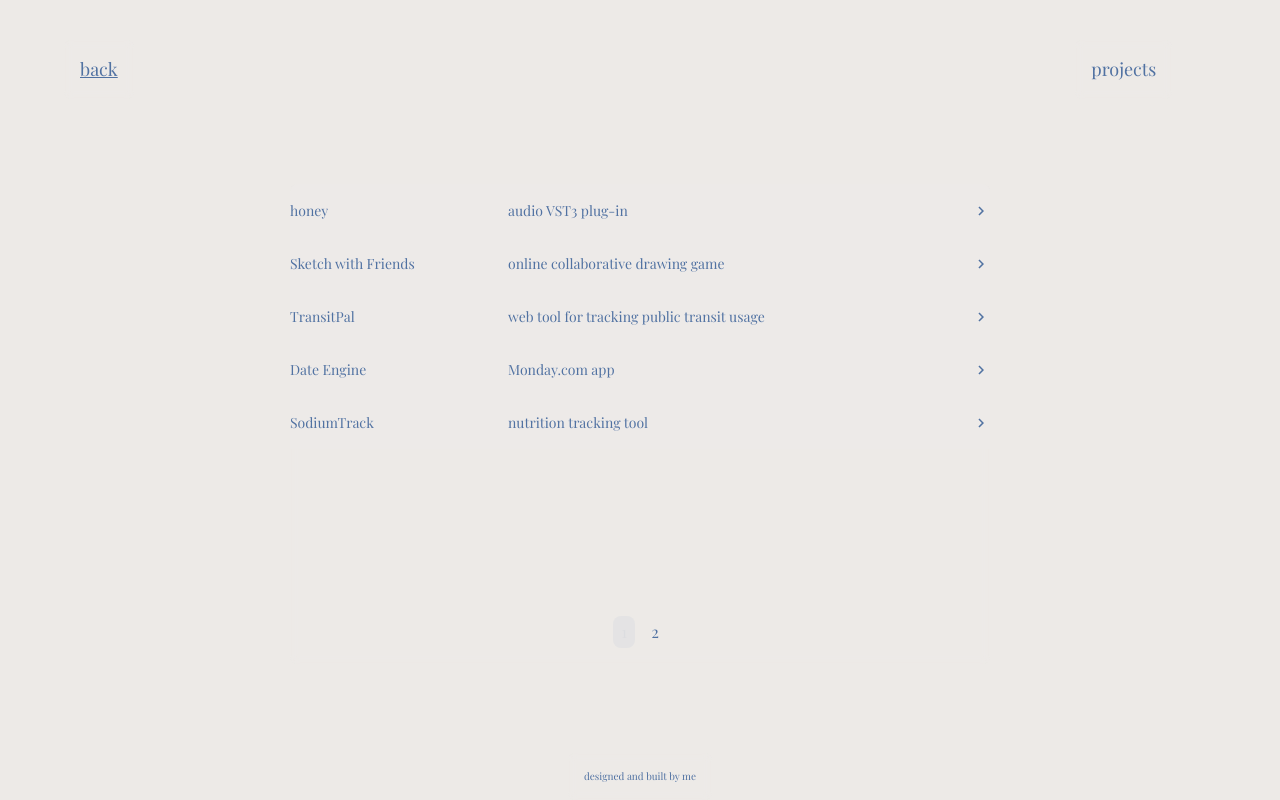
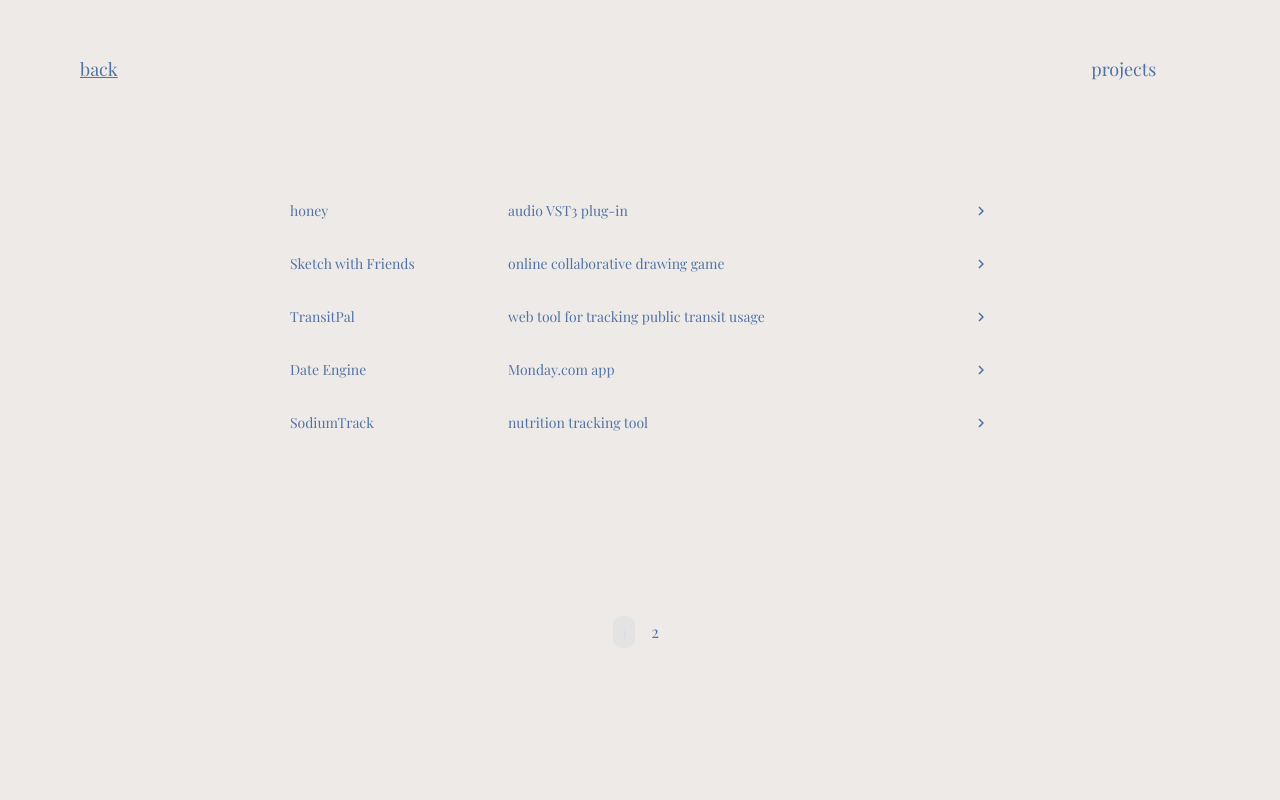
Before and after one commit to joshudd/portfolio, a Next.js app: page /projects in a window 1280 px wide. Built offline with nearby package versions, Linux system fonts and the light colour scheme.

Commit message:
del notes

```diff
--- a/src/components/views/about-view.tsx
+++ b/src/components/views/about-view.tsx
@@ -63,13 +63,6 @@ const AboutView = () => {
                 </div>
             </div>
 
-            {/* note */}
-            <div className="hidden md:block absolute bottom-[0vh] p-2 md:p-3 lg:p-4 bg-background-transparent-color rounded-sm md:rounded-lg backdrop-blur-sm z-[200]">
-                <h2 className="text-[10px]">
-                    designed and built by me
-                </h2>
-            </div>
-
             <div className="blur-sm fade-in-slow">
                 <Ripples view="about" />
             </div>
--- a/src/components/views/projects-view.tsx
+++ b/src/components/views/projects-view.tsx
@@ -61,13 +61,6 @@ const ProjectsView = () => {
                     ))}
                 </div>
             </div>
-
-            {/* note */}
-            <div className="hidden md:block absolute bottom-[0vh] p-2 md:p-3 lg:p-4 bg-background-transparent-color rounded-sm md:rounded-lg backdrop-blur-sm z-[200]">
-                <h2 className="text-[10px]">
-                    designed and built by me
-                </h2>
-            </div>
         </div>
     );
 }
```
